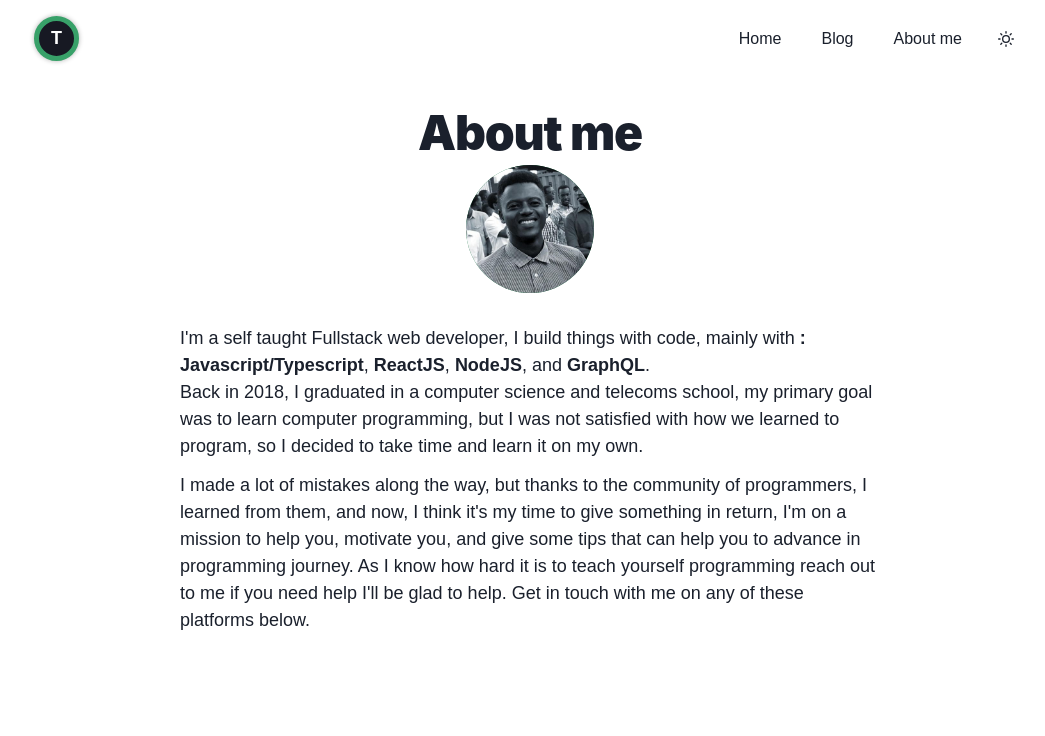
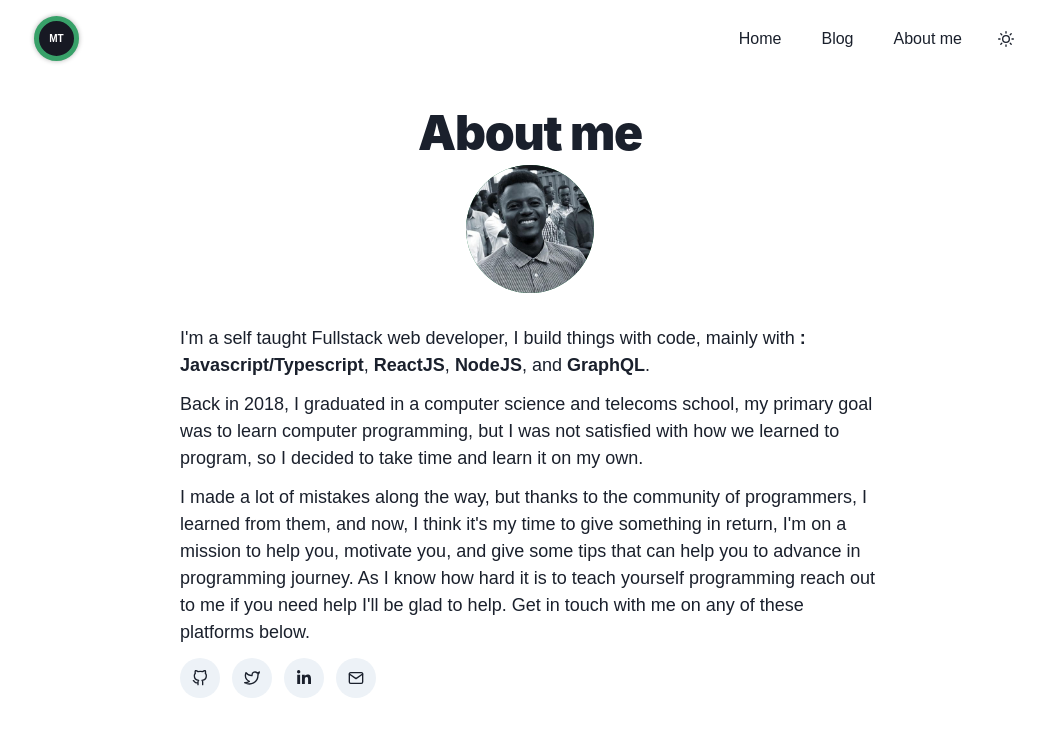
Before and after one commit to muco-rolle/mucotresor.com, a Next.js app: page /about in a window 1280 px wide. Shown: the top 736 px of the page, without its empty margins (110-1155 px from the left). Built offline with nearby package versions, Linux system fonts and the light colour scheme; a small style sheet from the web is missing.

Commit message:
feat: Add content on about page.

```diff
--- a/src/layouts/Header.tsx
+++ b/src/layouts/Header.tsx
@@ -46,7 +46,7 @@ export const Header = () => {
             {/* Logo */}
             <Box>
                 <NextLink href={Routes.home}>
-                    <Link>
+                    <Link _hover={{ textDecor: 'none' }}>
                         <Box
                             as="span"
                             display="flex"
@@ -62,7 +62,14 @@ export const Header = () => {
                             fontWeight="bold"
                             boxShadow="0 0 5px rgba(0, 0, 0, 0.3)"
                         >
-                            <Box as="span">T</Box>
+                            <Box
+                                as="span"
+                                fontFamily="inherit"
+                                fontWeight="bold"
+                                fontSize="10px"
+                            >
+                                MT
+                            </Box>
                         </Box>
                     </Link>
                 </NextLink>
@@ -86,8 +93,6 @@ export const Header = () => {
                         size="md"
                         borderRadius="100px"
                         bg="none"
-                        _hover={{ bg: 'green.100' }}
-                        _active={{ bg: 'green.200' }}
                     />
                 </HStack>
             </Box>
--- a/src/pages/about.tsx
+++ b/src/pages/about.tsx
@@ -1,7 +1,18 @@
 import React from 'react';
 import { MainLayout } from '@layouts';
 import { NextSeo } from 'next-seo';
-import { Box, Avatar, Heading, VStack, Text } from '@chakra-ui/react';
+import {
+    Box,
+    Avatar,
+    Heading,
+    VStack,
+    Text,
+    HStack,
+    IconButton,
+} from '@chakra-ui/react';
+
+import { FiTwitter, FiGithub, FiMail } from 'react-icons/fi';
+import { FaLinkedinIn } from 'react-icons/fa';
 
 const AboutPage = () => {
     return (
@@ -42,7 +53,7 @@ const AboutPage = () => {
                 </Box>
 
                 <Box>
-                    <Text>
+                    <Text mb={3}>
                         I'm a self taught Fullstack web developer, I build
                         things with code, mainly with{' '}
                         <Box as="strong">: Javascript/Typescript</Box>,{' '}
@@ -70,6 +81,44 @@ const AboutPage = () => {
                         glad to help. Get in touch with me on any of these
                         platforms below.
                     </Text>
+
+                    <Box>
+                        <HStack>
+                            <HStack spacing={3}>
+                                <IconButton
+                                    as="a"
+                                    href="https://github.com/muco-rolle"
+                                    aria-label="Github"
+                                    icon={<FiGithub />}
+                                    borderRadius="100%"
+                                />
+
+                                <IconButton
+                                    as="a"
+                                    href="https://twitter.com/dev_muco"
+                                    aria-label="Twitter"
+                                    borderRadius="100%"
+                                    icon={<FiTwitter />}
+                                />
+
+                                <IconButton
+                                    as="a"
+                                    href="https://www.linkedin.com/in/muco-tresor-949b131a7/"
+                                    aria-label="Twitter"
+                                    borderRadius="100%"
+                                    icon={<FaLinkedinIn />}
+                                />
+
+                                <IconButton
+                                    as="a"
+                                    href="mailto:mucotresor@gmail.com"
+                                    aria-label="Gmail"
+                                    icon={<FiMail />}
+                                    borderRadius="100%"
+                                />
+                            </HStack>
+                        </HStack>
+                    </Box>
                 </Box>
             </VStack>
         </MainLayout>
```
Also changed, not shown: src/pages/index.tsx (+5 -20 lines).
